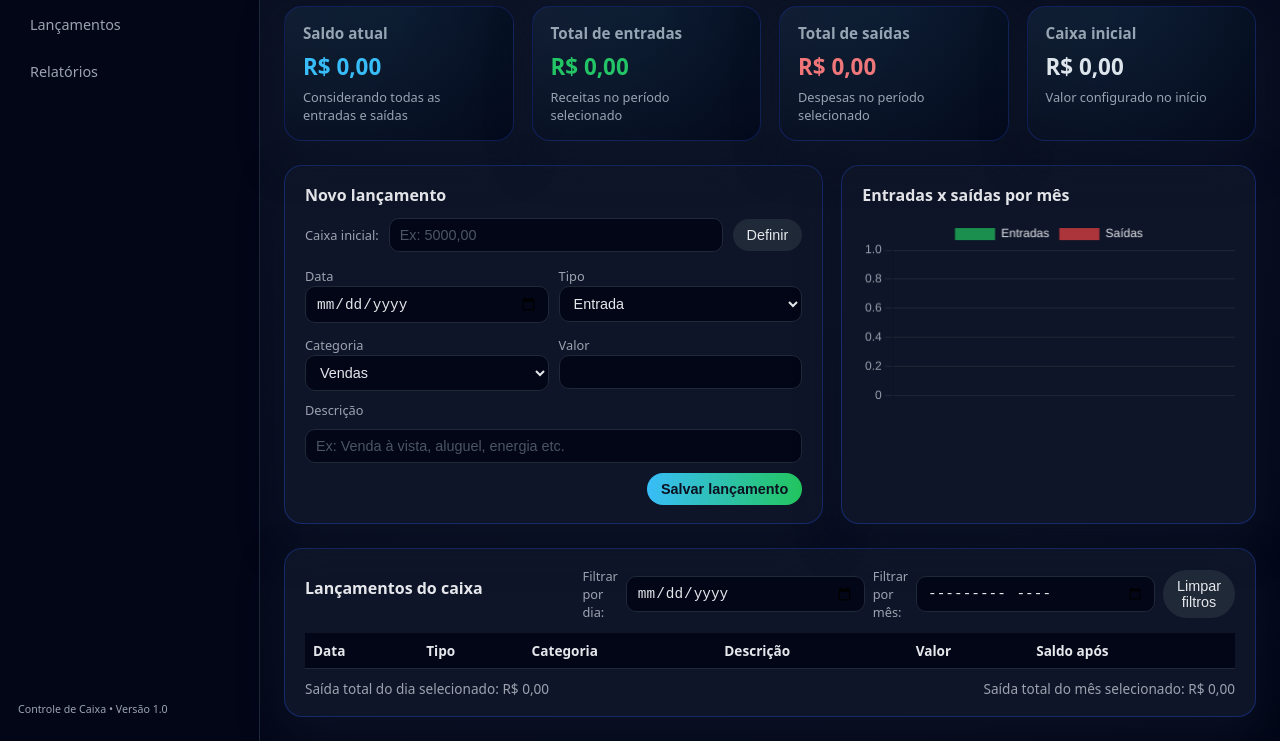
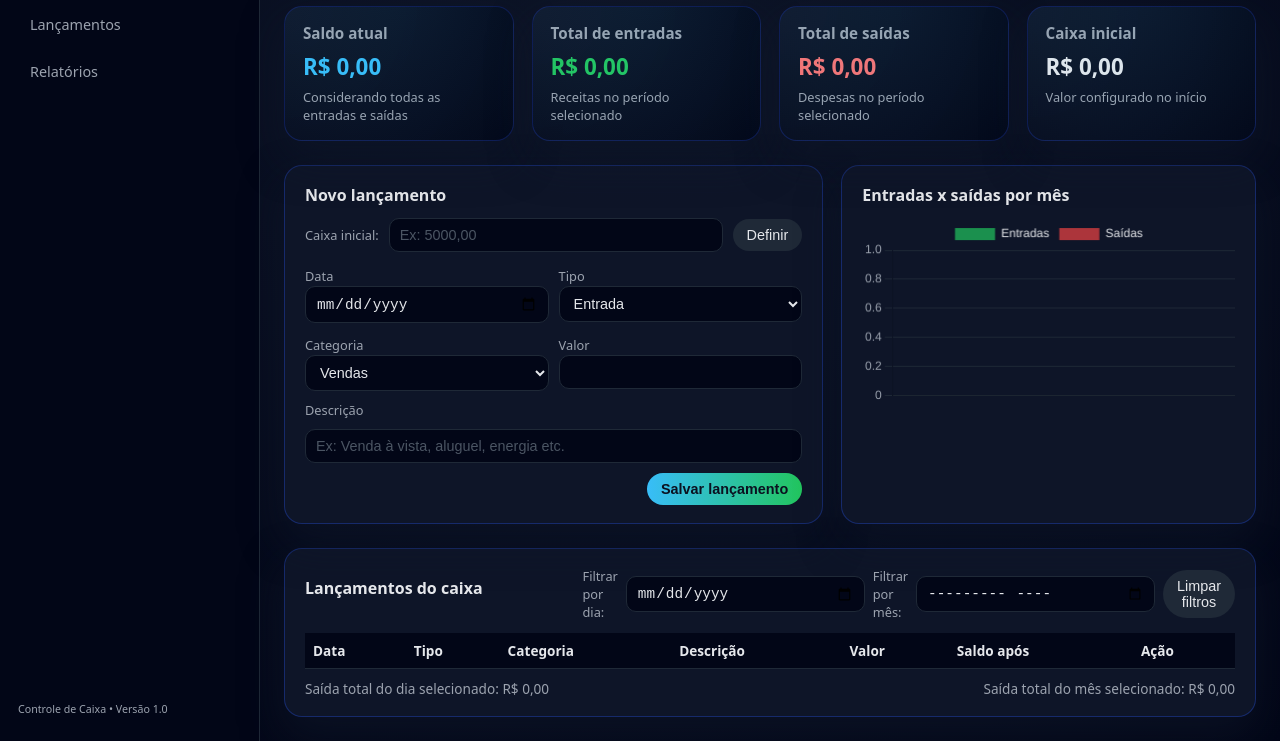
Before and after one commit to silvaamanda0409/Finan-as-Barbearia-Reis, a plain HTML site: page index.html in a window 1280 px wide. Shown: the part 132-873 px from the top of the page. Drawn offline with nearby package versions, Linux system fonts and the light colour scheme.

Commit message:
Add files via upload

```diff
--- a/index.html
+++ b/index.html
@@ -141,6 +141,7 @@
               <th>Descrição</th>
               <th>Valor</th>
               <th>Saldo após</th>
+               <th>Ação</th>
             </tr>
           </thead>
           <tbody>
```
